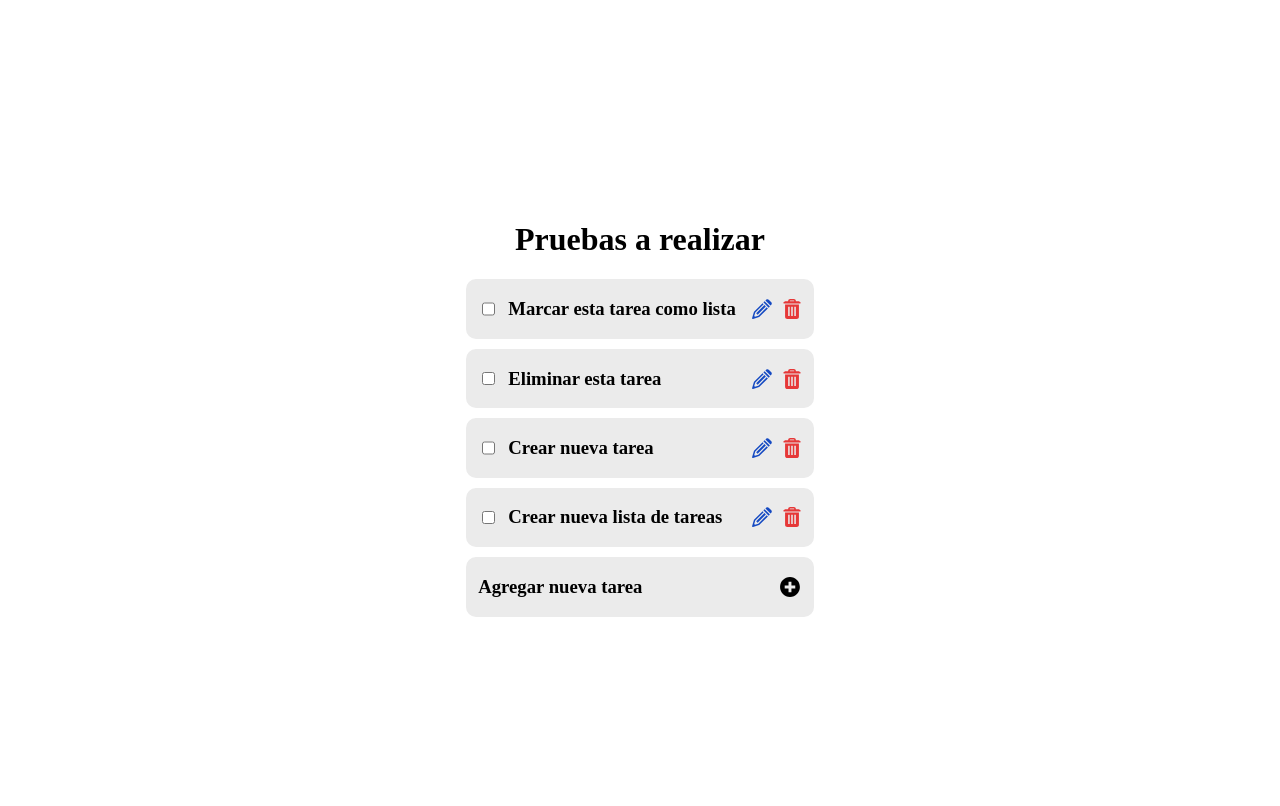
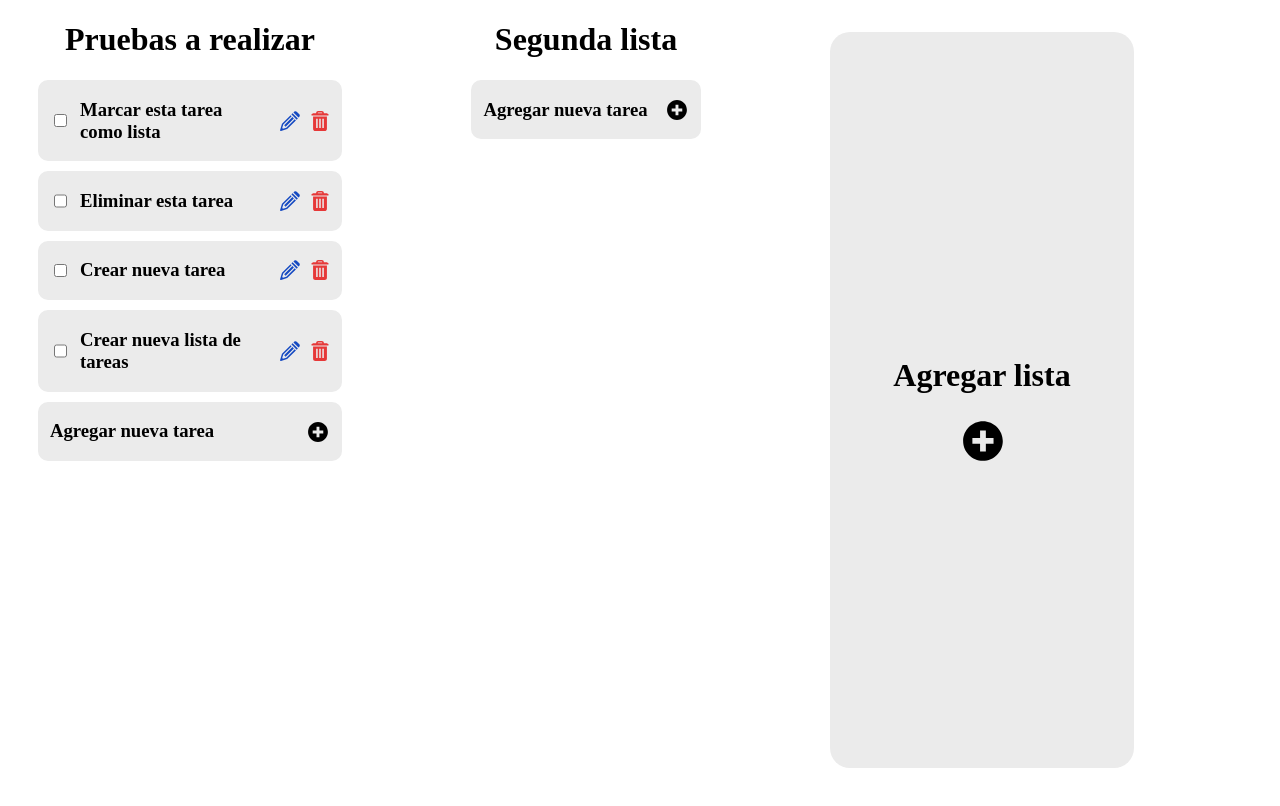
Before and after one commit to Hollow2000/TodoList, an Angular app: page / in a window 1280 px wide. Shown: the top 806 px of the page. Built offline with nearby package versions, Linux system fonts and the light colour scheme.

Commit message:
Scroll horizontal

```diff
--- a/src/app/app.component.css
+++ b/src/app/app.component.css
@@ -1,15 +1,37 @@
 :host {
     display: flex;
+    flex-direction: row;
+    height: 100dvh;
+    overflow: auto;
+    scroll-snap-type: x mandatory;
+    scrollbar-width: none;        /* Firefox */
+    -ms-overflow-style: none;     /* IE/Edge */
+    scroll-behavior: smooth; /* opcional: para desplazamiento suave */
+    -webkit-overflow-scrolling: touch; /* mejora en iOS */
+}
+
+.contentList {
+    display: flex;
     flex-direction: column;
-    justify-content: center;
     align-items: center;
-    height: 100dvh;
+    scroll-snap-align: start;
+}
+
+:host::-webkit-scrollbar {
+    display: none;
+  }
+.contentList::-webkit-scrollbar {
+  display: none;
 }
 
 .todoList {
     display: flex;
     flex-direction: column;
     gap: 10px;
+    overflow: auto;
+    scrollbar-width: none;        /* Firefox */
+    -ms-overflow-style: none;     /* IE/Edge */
+    max-width: 80%;
 }
 
 .todoItem {
@@ -34,3 +56,60 @@
 .done {
     text-decoration: line-through;
 }
+
+.addList {
+    margin: 2rem;
+    height: 100%;
+    width: 80%;
+    border-radius: 20px;
+    background-color: light-dark(#ebebeb,#030303);
+    display: flex;
+    flex-direction: column;
+    justify-content: center;
+    align-items: center;
+}
+
+.arrow-left {
+    position: absolute;
+    left: 0px;
+    display: flex;
+    align-items: center;
+    height: 100dvh;
+    margin: 0 10px;
+}
+.arrow-right {
+    position: absolute;
+    right: 0px;
+    display: flex;
+    align-items: center;
+    height: 100dvh;
+    margin: 0 10px;
+}
+
+h1 {
+    text-align: center;
+    overflow-wrap: break-word;
+    word-wrap: break-word;
+    word-break: break-word;
+}
+h3 {
+    overflow-wrap: break-word;
+    word-wrap: break-word;
+    word-break: break-word;
+}
+
+@media (min-width: 768px) {
+  .contentList{
+    min-width: 380px;
+    max-width: 400px;
+  }
+  :host {
+    gap: 1rem;
+  }
+}
+
+@media (max-width: 767px) {
+  .contentList{
+    min-width: 100%;
+  }
+}
--- a/src/app/app.component.html
+++ b/src/app/app.component.html
@@ -1,4 +1,5 @@
 @for (list of todoList$(); track $index) {
+<div class="contentList">
   <h1>{{list.title}}</h1>
   <div class="todoList">
     @for (item of list.items; track $index) {
@@ -12,8 +13,8 @@
       @if (editTitle.contentEditable === 'true') {
       <div class="actions">
         <!-- CANCELAR -->
-      <svg (click)="toggleEdit(editTitle, false, item.title)" xmlns="http://www.w3.org/2000/svg" x="0px" y="0px" width="20"
-        height="20" viewBox="0,0,256,256">
+        <svg (click)="toggleEdit(editTitle, false, item.title)" xmlns="http://www.w3.org/2000/svg" x="0px" y="0px"
+          width="20" height="20" viewBox="0,0,256,256">
           <g fill="#e63838" fill-rule="nonzero" stroke="none" stroke-width="1" stroke-linecap="butt"
             stroke-linejoin="miter" stroke-miterlimit="10" stroke-dasharray="" stroke-dashoffset="0" font-family="none"
             font-weight="none" font-size="none" text-anchor="none" style="mix-blend-mode: normal">
@@ -25,8 +26,8 @@
           </g>
         </svg>
         <!-- OK -->
-      <svg (click)="editItem(item.id!,editTitle)" xmlns="http://www.w3.org/2000/svg" x="0px" y="0px"
-        width="20" height="20" viewBox="0,0,256,256">
+        <svg (click)="editItem(item.id!,editTitle)" xmlns="http://www.w3.org/2000/svg" x="0px" y="0px" width="20"
+          height="20" viewBox="0,0,256,256">
           <g fill="#05b322" fill-rule="nonzero" stroke="none" stroke-width="1" stroke-linecap="butt"
             stroke-linejoin="miter" stroke-miterlimit="10" stroke-dasharray="" stroke-dashoffset="0" font-family="none"
             font-weight="none" font-size="none" text-anchor="none" style="mix-blend-mode: normal">
@@ -71,13 +72,14 @@
     </div>
     }
     <div class="todoItem">
-    <h3 #newItem (keydown.enter)="addItem(newItem, list.id!)" (keydown.esc)="toggleNew(newItem, false)">Agregar nueva
-      tarea</h3>
+      <h3 #newItem (keydown.enter)="addItem(newItem, list.id!)" (keydown.esc)="toggleNew(newItem, false)">
+        Agregar nueva tarea
+      </h3>
       @if (newItem.contentEditable === 'true') {
       <div class="actions">
         <!-- CANCELAR -->
-      <svg (click)="toggleNew(newItem,false)" xmlns="http://www.w3.org/2000/svg" x="0px" y="0px" width="20" height="20"
-        viewBox="0,0,256,256">
+        <svg (click)="toggleNew(newItem,false)" xmlns="http://www.w3.org/2000/svg" x="0px" y="0px" width="20"
+          height="20" viewBox="0,0,256,256">
           <g fill="#e63838" fill-rule="nonzero" stroke="none" stroke-width="1" stroke-linecap="butt"
             stroke-linejoin="miter" stroke-miterlimit="10" stroke-dasharray="" stroke-dashoffset="0" font-family="none"
             font-weight="none" font-size="none" text-anchor="none" style="mix-blend-mode: normal">
@@ -89,8 +91,8 @@
           </g>
         </svg>
         <!-- OK -->
-      <svg (click)="addItem(newItem,list.id!)" xmlns="http://www.w3.org/2000/svg" x="0px" y="0px" width="20" height="20"
-        viewBox="0,0,256,256">
+        <svg (click)="addItem(newItem,list.id!)" xmlns="http://www.w3.org/2000/svg" x="0px" y="0px" width="20"
+          height="20" viewBox="0,0,256,256">
           <g fill="#05b322" fill-rule="nonzero" stroke="none" stroke-width="1" stroke-linecap="butt"
             stroke-linejoin="miter" stroke-miterlimit="10" stroke-dasharray="" stroke-dashoffset="0" font-family="none"
             font-weight="none" font-size="none" text-anchor="none" style="mix-blend-mode: normal">
@@ -120,5 +122,81 @@
       }
     </div>
   </div>
+</div>
+}
+@if (showAddPage) {
+<div class="contentList">
+  <div class="addList">
+    <h1 #newList>Agregar lista</h1>
+    @if (newList.contentEditable === 'true') {
+    <div class="actions">
+      <!-- CANCELAR -->
+      <svg (click)="toggleList(newList,false)" xmlns="http://www.w3.org/2000/svg" x="0px" y="0px" width="50" height="50"
+        viewBox="0,0,256,256">
+        <g fill="#e63838" fill-rule="nonzero" stroke="none" stroke-width="1" stroke-linecap="butt"
+          stroke-linejoin="miter" stroke-miterlimit="10" stroke-dasharray="" stroke-dashoffset="0" font-family="none"
+          font-weight="none" font-size="none" text-anchor="none" style="mix-blend-mode: normal">
+          <g transform="scale(9.84615,9.84615)">
+            <path
+              d="M13,0.1875c-7.07422,0 -12.8125,5.73828 -12.8125,12.8125c0,7.07422 5.73828,12.8125 12.8125,12.8125c7.07422,0 12.8125,-5.73828 12.8125,-12.8125c0,-7.07422 -5.73828,-12.8125 -12.8125,-12.8125zM18.78125,17.39453l-1.39062,1.38672c-0.25391,0.25391 -0.66797,0.25391 -0.92187,0l-3.46875,-3.46875l-3.46875,3.46875c-0.25391,0.25391 -0.66797,0.25391 -0.92187,-0.00391l-1.39062,-1.38281c-0.25,-0.25781 -0.25,-0.66797 0,-0.92578l3.46875,-3.46875l-3.46484,-3.46484c-0.25391,-0.25781 -0.25391,-0.67187 0,-0.92578l1.38672,-1.38672c0.25391,-0.25781 0.67188,-0.25781 0.92578,0l3.46484,3.46484l3.46875,-3.46484c0.25391,-0.25781 0.67188,-0.25781 0.92188,0l1.39063,1.38281c0.25391,0.25781 0.25391,0.67188 0,0.92969l-3.46875,3.46484l3.46875,3.46875c0.25,0.25781 0.25,0.66797 0,0.92578z">
+            </path>
+          </g>
+        </g>
+      </svg>
+      <!-- OK -->
+      <svg (click)="addList(newList)" xmlns="http://www.w3.org/2000/svg" x="0px" y="0px" width="50" height="50"
+        viewBox="0,0,256,256">
+        <g fill="#05b322" fill-rule="nonzero" stsroke="none" stroke-width="1" stroke-linecap="butt"
+          stroke-linejoin="miter" stroke-miterlimit="10" stroke-dasharray="" stroke-dashoffset="0" font-family="none"
+          font-weight="none" font-size="none" text-anchor="none" style="mix-blend-mode: normal">
+          <g transform="scale(9.84615,9.84615)">
+            <path
+              d="M13,0.1875c-7.07422,0 -12.8125,5.73828 -12.8125,12.8125c0,7.07422 5.73828,12.8125 12.8125,12.8125c7.07422,0 12.8125,-5.73828 12.8125,-12.8125c0,-7.07422 -5.73828,-12.8125 -12.8125,-12.8125zM19.73438,9.03516l-6.87109,10.13281c-0.20312,0.30078 -0.52734,0.50391 -0.84766,0.50391c-0.32031,0 -0.67187,-0.17578 -0.89844,-0.39844l-4.03125,-4.03516c-0.27344,-0.27344 -0.27344,-0.72266 0,-0.99609l0.99609,-0.99609c0.27344,-0.27344 0.72266,-0.27344 0.99219,0l2.625,2.62109l5.70313,-8.41406c0.21875,-0.32031 0.66016,-0.40234 0.98047,-0.1875l1.16797,0.79297c0.31641,0.21484 0.40234,0.65625 0.18359,0.97656z">
+            </path>
+          </g>
+        </g>
+      </svg>
+    </div>
+    } @else {
+    <div class="actions">
+      <!-- ADD -->
+      <svg (click)="toggleList(newList,true)" xmlns="http://www.w3.org/2000/svg" x="0px" y="0px" width="50" height="50"
+        viewBox="0,0,256,256">
+        <g class="add" fill="#ffffff" fill-rule="nonzero" stroke="none" stroke-width="1" stroke-linecap="butt"
+          stroke-linejoin="miter" stroke-miterlimit="10" stroke-dasharray="" stroke-dashoffset="0" font-family="none"
+          font-weight="none" font-size="none" text-anchor="none" style="mix-blend-mode: normal">
+          <g transform="scale(9.84615,9.84615)">
+            <path
+              d="M13.5,3.188c-5.695,0 -10.312,4.617 -10.312,10.312c0,5.695 4.617,10.313 10.312,10.313c5.695,0 10.313,-4.618 10.313,-10.313c0,-5.695 -4.618,-10.312 -10.313,-10.312zM19,15h-4v4h-3v-4h-4v-3h4v-4h3v4h4z">
+            </path>
+          </g>
+        </g>
+      </svg>
+    </div>
+    }
+  </div>
+</div>
+}
+@if (showPrev) {
+<div class="arrow-left"
+  (click)="scroll('left')"
+  (mouseenter)="startScrolling('left')"
+  (mouseleave)="stopScrolling()">
+  <svg xmlns="http://www.w3.org/2000/svg" width="16" height="24" viewBox="0 0 16 24" fill="none" stroke="currentColor"
+    stroke-width="3" stroke-linecap="round" stroke-linejoin="round">
+    <polyline points="14,2 4,12 14,22" />
+  </svg>
+</div>
+}
+@if (showNext) {
+<div class="arrow-right"
+  (click)="scroll('right')"
+  (mouseenter)="startScrolling('right')"
+  (mouseleave)="stopScrolling()">
+  <svg xmlns="http://www.w3.org/2000/svg" width="16" height="24" viewBox="0 0 16 24" fill="none" stroke="currentColor"
+    stroke-width="3" stroke-linecap="round" stroke-linejoin="round">
+    <polyline points="2,2 12,12 2,22" />
+  </svg>
+</div>
 }
 <router-outlet />
--- a/src/app/app.component.ts
+++ b/src/app/app.component.ts
@@ -1,7 +1,6 @@
-import { Component, inject, OnInit, signal } from '@angular/core';
+import { Component, ElementRef, HostListener, inject, OnInit, signal } from '@angular/core';
 import { RouterOutlet } from '@angular/router';
 import { TodoListWithItems, TodoService } from './todo.service';
-import { TodoItem, TodoList } from './db';
 
 @Component({
   selector: 'app-root',
@@ -10,23 +9,41 @@ import { TodoItem, TodoList } from './db';
   styleUrl: './app.component.css'
 })
 export class AppComponent implements OnInit {
+  // #region Configuracion inical
   private readonly _todoService = inject(TodoService);
 
-  title = 'prueba-dexie';
   todoList$ = signal<TodoListWithItems[]>([]);
 
+  private scrollInterval: any;
+  showAddPage = false;
+  showPrev = false;
+  showNext = false;
+
+  constructor(private elRef: ElementRef<HTMLElement>) { }
+
   ngOnInit(): void {
-    this._todoService.getTodoListWithItems().subscribe((list) => this.todoList$.set(list));
+    this._todoService.getTodoListWithItems().subscribe((list) => {
+      this.todoList$.set(list);
+      this.showAddPage = true;
+      setTimeout(() => {
+        this.updateArrows();
+      }, 500);
+    });
   }
 
+  // Detectar scroll en el host
+  @HostListener('scroll')
+  onScroll() {
+    this.updateArrows();
+  }
+  // #endregion
+
+  //#region Metodos Items
   async markItem(id: number, done: boolean) {
-    const res = await this._todoService.markTodoItem(id,done);
-    // if (res) {
-    //   this.todoItems.set(await this._todoService.getTodoItems());
-    // }
+    await this._todoService.markTodoItem(id, done);
   }
 
-  toggleNew(elemet: HTMLElement, enable: boolean){
+  toggleNew(elemet: HTMLElement, enable: boolean) {
     elemet.contentEditable = String(enable);
     if (enable) {
       elemet.innerText = '';
@@ -36,7 +53,7 @@ export class AppComponent implements OnInit {
     }
   }
 
-  toggleEdit(elemet: HTMLElement, enable: boolean, title?: string){
+  toggleEdit(elemet: HTMLElement, enable: boolean, title?: string) {
     elemet.contentEditable = String(enable);
     if (enable) {
       elemet.innerText = '';
@@ -46,7 +63,7 @@ export class AppComponent implements OnInit {
     }
   }
 
-  async addItem(elemet: HTMLElement,listId: number) {
+  async addItem(elemet: HTMLElement, listId: number) {
     if (elemet.textContent && elemet.textContent !== '') {
       const res = await this._todoService.addTodoItem({
         title: elemet.textContent,
@@ -54,24 +71,81 @@ export class AppComponent implements OnInit {
       });
       if (res) {
         this.toggleNew(elemet, false);
-        // this.todoItems.set(await this._todoService.getTodoItems());
       }
     }
   }
 
   async editItem(todoId: number, elemet: HTMLElement) {
     const title = elemet.textContent!;
-    if(title && title !== '') {
-      const res = await this._todoService.updateTodoItem(todoId,{title});
+    if (title && title !== '') {
+      const res = await this._todoService.updateTodoItem(todoId, { title });
       if (res) {
         this.toggleEdit(elemet, false);
-        // this.todoItems.set(await this._todoService.getTodoItems());
       }
     }
   }
 
   async deleteItem(todoId: number) {
     await this._todoService.deleteTodoItem(todoId);
-    // this.todoItems.set(await this._todoService.getTodoItems());
   }
+  //#endregion
+
+  //#region Metodos Lists
+  async toggleList(elemet: HTMLElement, enable: boolean) {
+    elemet.contentEditable = String(enable);
+    if (enable) {
+      elemet.innerText = '';
+      elemet.focus();
+    } else {
+      elemet.innerText = 'Agregar lista';
+    }
+  }
+
+  async addList(elemet: HTMLElement) {
+    if (elemet.textContent && elemet.textContent !== '') {
+      await this._todoService.addTodoList(elemet.textContent)
+      this.toggleList(elemet, false);
+    }
+  }
+  //#endregion
+
+  //#region Scroll Methods
+  scroll(direction: 'left' | 'right') {
+    clearInterval(this.scrollInterval);
+    const container = this.elRef.nativeElement;
+    const speed = 10;
+    const step = direction === 'right' ? speed : -speed;
+    container.scrollBy({ left: step });
+  }
+
+  startScrolling(direction: 'left' | 'right') {
+    const container = this.elRef.nativeElement;
+    const speed = 10;
+    const delay = 16;
+
+    this.scrollInterval = setInterval(() => {
+      const step = direction === 'right' ? speed : -speed;
+      container.scrollBy({ left: step });
+      if ((direction === 'left' && !this.showPrev) ||
+      (direction === 'right' && !this.showNext)) {
+        this.stopScrolling();
+      }
+    }, delay);
+  }
+
+  stopScrolling() {
+    clearInterval(this.scrollInterval);
+  }
+
+  private updateArrows() {
+    const el = this.elRef.nativeElement;
+    const scrollLeft = el.scrollLeft;
+    const maxScrollLeft = el.scrollWidth - el.clientWidth;
+
+    const hasOverflow = el.scrollWidth > el.clientWidth;
+
+    this.showPrev = hasOverflow && scrollLeft > 5;       // mostrar si no estamos al inicio
+    this.showNext = hasOverflow && scrollLeft < maxScrollLeft - 5; // mostrar si no estamos al final
+  }
+  //#endregion
 }
--- a/src/app/db.ts
+++ b/src/app/db.ts
@@ -29,6 +29,9 @@ export class AppDB extends Dexie {
         const todoListId = await this.todoLists.add({
             title: 'Pruebas a realizar'
         });
+        const todoListId2 = await this.todoLists.add({
+            title: 'Segunda lista'
+        });
         await this.todoItems.bulkAdd([
             {
                 todoListId,
--- a/src/app/todo.service.ts
+++ b/src/app/todo.service.ts
@@ -25,6 +25,10 @@ export class TodoService {
     });
   }
 
+  async addTodoList(title: string) {
+    return db.todoLists.add({title});
+  }
+
   async addTodoItem(item: TodoItem): Promise<number> {
     return db.todoItems.add(item);
   }
--- a/src/styles.css
+++ b/src/styles.css
@@ -1,3 +1,7 @@
 :root {
     color-scheme: light dark;
 }
+
+body{
+    margin: 0;
+}
```
Lines whose indentation alone changed are shown as unchanged.
